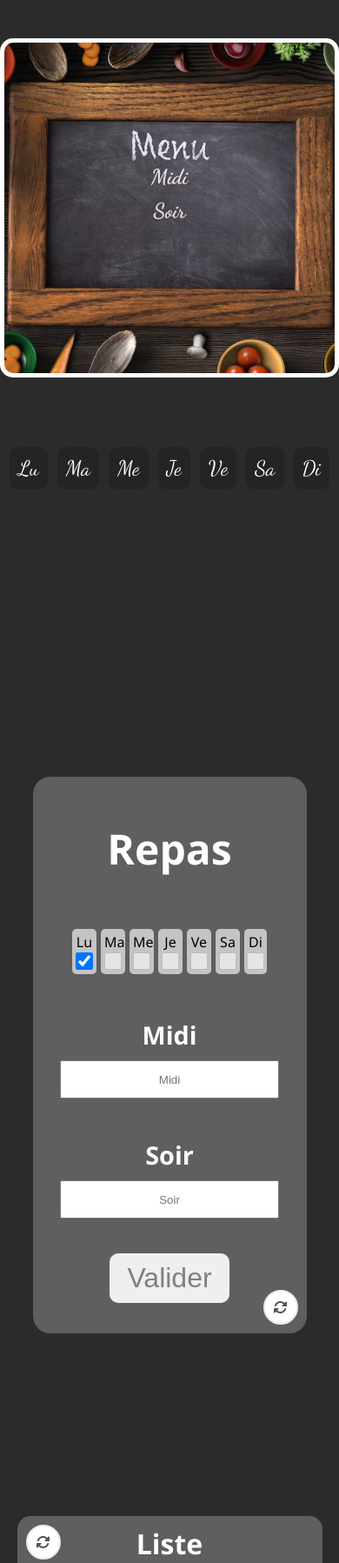
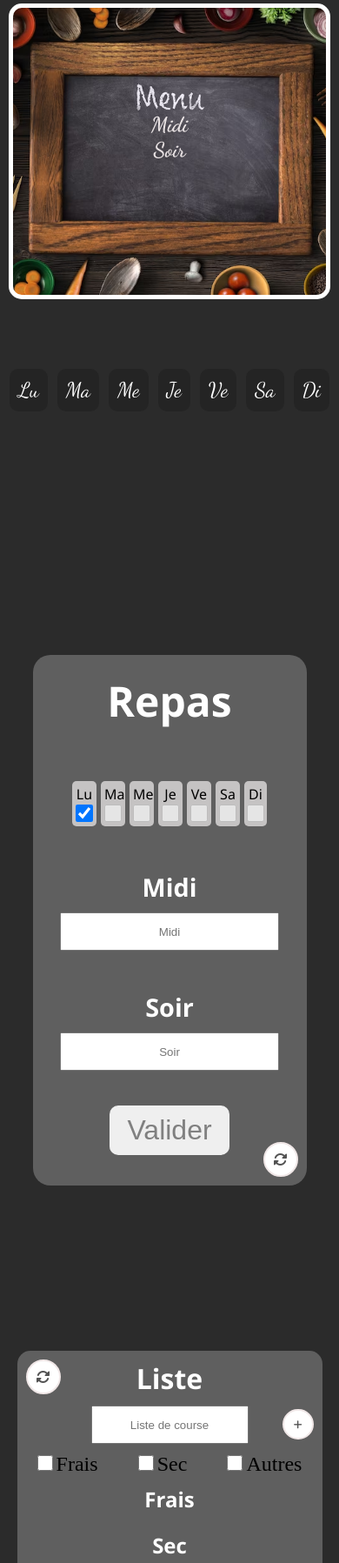
Before and after one commit to eymeric57/AppMeal1, a plain HTML site: page index.html in a window 390 px wide. Shown: the part 203-2000 px from the top of the page at 87% size. Drawn offline with Linux system fonts and the light colour scheme.

Commit message:
commit1
responsiv view

```diff
--- a/index.html
+++ b/index.html
@@ -199,17 +199,17 @@
                 <div class="autre">
 
                     <input type="checkbox" name="autre" id="cheli3" style="width:18px; height:18px;">
-                    <label for="cheli3" aria-describedby="label">Autre</label>
+                    <label for="cheli3" aria-describedby="label">Autres</label>
                 </div>
             </div>
 
             <h1 id="frais">Frais</h1>
             <ul id="ListLiF">
             </ul>
-            <h1>Sec</h1>
+            <h1 id="sec">Sec</h1>
             <ul id="ListLiS">
             </ul>
-            <h1>Autres</h1>
+            <h1 id="autres">Autres</h1>
             <ul id="ListLiA">
             </ul>
 
--- a/index.js
+++ b/index.js
@@ -343,7 +343,7 @@ creation.addEventListener("click", () => {
 });
 
 liste.addEventListener("click", () => {
-  window.scrollTo(0, 2000);
+  window.scrollTo(0, 1800);
 });
 ///////////////////////////////////////////
 
@@ -464,9 +464,8 @@ btnList.addEventListener("click", () => {
     ListLiF.innerHTML += `<li class="Hoverable"> ${List}</li>`;
     inputList.value = "";
     inputList.focus();
+    storeList();
 
-    storeList();
-   console.log(inputList.value);
 
   } else if (cheli2.checked) {
     ListLiS.innerHTML += `<li class="Hoverable"> ${List}</li>`;
@@ -483,13 +482,16 @@ btnList.addEventListener("click", () => {
   } else {
     alert("cocher une case");
   }
+
 });
 
 ListLiF.addEventListener("click", (e) => {
   if (e.target.classList.contains("checked")) {
     e.target.remove();
+
   } else {
     e.target.classList.add("checked");
+
   }
 });
 
--- a/style.css
+++ b/style.css
@@ -1,5 +1,5 @@
 html {
-  overflow-y: idden;
+  overflow-y: hidden;
 }
 
 * {
@@ -9,6 +9,7 @@ html {
 
 body {
   background: rgb(43, 43, 43);
+  height: 2400px;
 }
 
 .header {
@@ -72,7 +73,7 @@ body {
 .title h1 {
   text-align: center;
   font-family: dancing script;
-  margin-top: 120px;
+  margin-top: 80px;
   margin-bottom: 50px;
   font-size: 3rem;
   color: white;
@@ -87,11 +88,13 @@ body {
   padding: 40px;
   text-align: center;
   max-width: 500px;
+  max-height: 300PX;
   margin: 50px auto;
-  height: 300px;
+  height: 250px;
   border: solid 5px white;
   display: none;
   user-select: none;
+  margin: 10px;
 }
 
 #card0 {
@@ -99,16 +102,17 @@ body {
 }
 
 .card1 h2 {
-  margin-top: 100px;
+  margin-top: 80px;
   font-size: 1.5rem;
   color: rgba(255, 248, 248, 0.877);
   font-family: dancing script;
+  margin-bottom: 0;
 }
 
 .card1 p {
   font-family: dancing script;
   color: rgba(255, 248, 248, 0.877);
-  font-size: 1.3rem;
+  font-size: 1.5rem;
 }
 
 .card1 h3 {
@@ -163,7 +167,7 @@ i:hover {
 }
 
 .ProgPart {
-  height: 850px;
+  height: 750px;
   background: rgb(43, 43, 43);
   padding: 20px;
   z-index: 2;
@@ -175,8 +179,8 @@ i:hover {
   background: rgb(95, 95, 95);
   border-radius: 20px;
   width: 80%;
-  margin: 100px auto;
-  padding-top: 40px;
+  margin: 50px auto;
+  padding-top: 10px;
   position: relative;
 }
 
@@ -353,8 +357,18 @@ h1 {
   background: white;
   padding: 10px;
   position: absolute;
-  right: 30px;
+  right: -10px;
   bottom: 5px;
+}
+
+#frais {
+  font-size: 1.5rem;
+}
+#sec {
+  font-size: 1.5rem;
+}
+#frais {
+  font-size: 1.5rem;
 }
 
 #ListLiS {
@@ -398,13 +412,7 @@ li.Hoverable {
   cursor: pointer;
 }
 
-li.Hoverable:hover::after {
-  cursor: pointer;
-  color: rgb(223, 68, 11);
-  content: "(ok)";
-  font-size: 0.8rem;
-  font-weight: 700;
-}
+
 
 li.Hoverable::before {
   font-family: "Font Awesome 5 Free";
@@ -413,10 +421,13 @@ li.Hoverable::before {
   font-size: 0.8rem;
   align-items: center;
 }
+li.Hoverable.checked {
+  color: grey;
+}
 
 li.Hoverable.checked:before {
   content: "✔";
-  padding: 10px 10px;
+  padding: 1px 1px;
   font-size: 0.8rem;
   color: #fd4a1d;
 }
@@ -454,9 +465,9 @@ li.Hoverable.checked:hover::after {
 
   }
   #addList {
-    right: 35px;
-
-    font-size: 0.8rem;
+    right: 10px;
+    font-size: 0.7rem;
+    font-weight: 1700;
     padding: 10px 11px;
   }
   }
```
